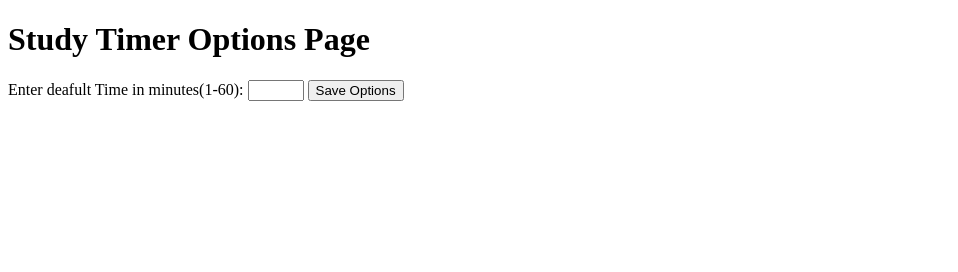
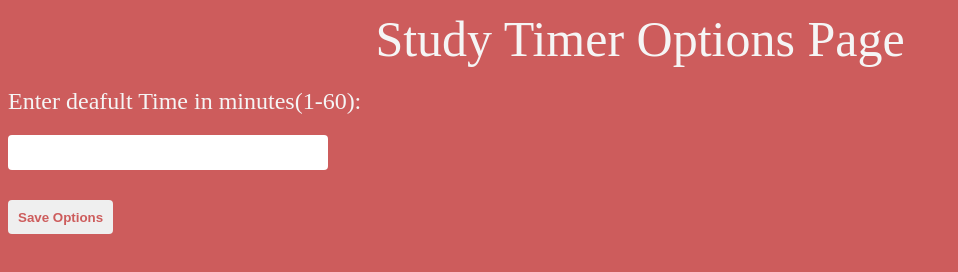
Before and after one commit to sudeeptmng/Extensions, a browser extension: page Study Timer/options/options.html in a window 1280 px wide. Shown: the whole page, without its empty margins (0-958 px from the left). Drawn offline with Linux system fonts and the light colour scheme.

Commit message:
Basic Styling

```diff
--- a/Study Timer/options/options.css
+++ b/Study Timer/options/options.css
@@ -0,0 +1,37 @@
+body {
+  background-color: indianred;
+}
+
+h1 {
+  color: whitesmoke;
+  text-align: center;
+  font-size: 50px;
+  margin: 10px;
+  font-weight: normal;
+}
+
+h2 {
+  font-weight: normal;
+  color: whitesmoke;
+}
+
+#time-option {
+  outline: none;
+  border: none;
+  width: 300px;
+  border-radius: 4px;
+  padding: 10px;
+}
+
+#save-btn {
+  display: block;
+  margin-top: 30px;
+  border: none;
+  outline: none;
+  height: 34px;
+  border-radius: 4px;
+  padding: 10px;
+  color: indianred;
+  font-weight: bold;
+  cursor: pointer;
+}
--- a/Study Timer/options/options.html
+++ b/Study Timer/options/options.html
@@ -8,7 +8,9 @@
   </head>
   <body>
     <h1>Study Timer Options Page</h1>
-    <label for="time*option">Enter deafult Time in minutes(1-60): </label>
+    <label for="time-option">
+      <h2>Enter deafult Time in minutes(1-60):</h2>
+    </label>
     <input id="time-option" type="number" min="1" max="60" value="25" />
     <button id="save-btn">Save Options</button>
   </body>
--- a/Study Timer/popup/popup.css
+++ b/Study Timer/popup/popup.css
@@ -1,9 +1,66 @@
 body {
   height: 400px;
-  width: 300px;
+  width: 350px;
+  background-color: indianred;
 }
+
 .header {
   display: flex;
   justify-content: center;
-  height: 80px;
+  height: 60px;
+  background-color: antiquewhite;
+  margin: -8px;
+  padding: 5px;
 }
+
+#time {
+  text-align: center;
+  font-size: 50px;
+  margin: 10px;
+  font-weight: normal;
+  color: whitesmoke;
+}
+
+#btn-container {
+  display: flex;
+  justify-content: space-evenly;
+}
+
+#btn-container > button {
+  color: indianred;
+  background-color: whitesmoke;
+  border: none;
+  outline: none;
+  border-radius: 3px;
+  padding: 8px;
+  font-weight: bold;
+  width: 100px;
+  cursor: pointer;
+}
+
+#task-container {
+  display: flex;
+  flex-direction: column;
+  align-items: center;
+  padding: 20px;
+}
+
+.task-input {
+  outline: none;
+  border: none;
+  border-radius: 4px;
+  margin: 5px;
+  padding: 5px 10px;
+  width: 250px;
+}
+
+.task-delete {
+  outline: none;
+  border: none;
+  height: 25px;
+  width: 25px;
+  border-radius: 4px;
+  color: indianred;
+  cursor: pointer;
+  font-weight: 750;
+}
--- a/Study Timer/popup/popup.js
+++ b/Study Timer/popup/popup.js
@@ -71,6 +71,7 @@ function renderTask(taskNum) {
   text.type = "text";
   text.placeholder = "Enter a task";
   text.value = tasks[taskNum];
+  text.className = "task-input";
   text.addEventListener("change", () => {
     tasks[taskNum] = text.value;
     saveTasks();
@@ -79,6 +80,7 @@ function renderTask(taskNum) {
   const deleteButton = document.createElement("input");
   deleteButton.type = "button";
   deleteButton.value = "X";
+  deleteButton.className = "task-delete";
   deleteButton.addEventListener("click", () => {
     deleteTask(taskNum);
   });
```
Also changed, not shown: Study Timer/popup/popup.html (+5 -3 lines).
